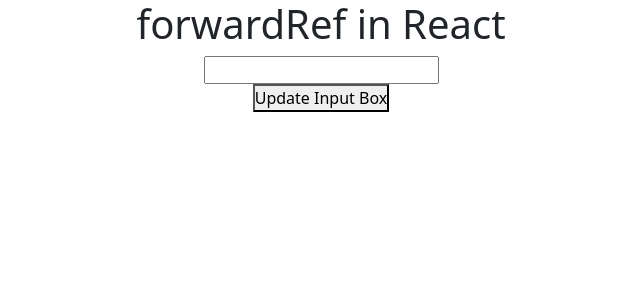
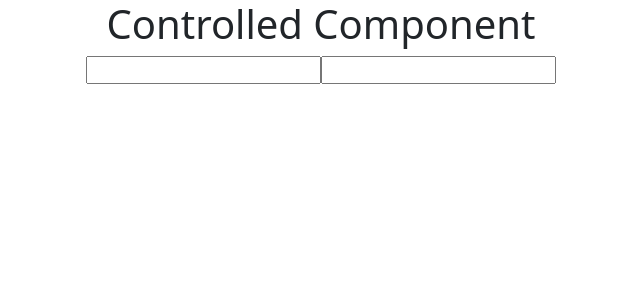
Before and after one commit to Hridoy8132/React-js-from-lec-15, a React (Create React App) app: page / in a window 1280 px wide. Shown: the top 300 px of the page, without its empty margins (319-959 px from the left). Built offline with nearby package versions, Linux system fonts and the light colour scheme.

Commit message:
Lec-44 Controlled Component

```diff
--- a/src/App.js
+++ b/src/App.js
@@ -234,7 +234,6 @@
 
 // / Lec-35 start Nested list with multidimension in Array:
 
-
 // import './App.css';
 // import React from 'react'
 // import { Table } from 'react-bootstrap'
@@ -400,10 +399,7 @@
 
 // Lec- 39 end Pure component using class:
 
-
 // Lec- 40 start UseMemo Hook in Reactjs.
-
-
 
 // import './App.css';
 // import React, { useState, useMemo } from 'react'
@@ -435,7 +431,6 @@
 // Lec- 40 End UseMemo Hook in Reactjs.
 
 // // Lec-41 start Ref in React js using class component:
-
 
 // import './App.css';
 // import React,{createRef} from 'react'
@@ -471,7 +466,6 @@
 
 // Lec-41 end Ref in React js using class component:
 
-
 // // // Lec-42 start UseRef in React
 // import React,{useRef} from 'react'
 // function App() {
@@ -496,34 +490,50 @@
 
 // export default App;
 
-
 // // Lec-42 end UseRef in React
 
 // // Lec-43 Start forwardRef in Reactjs
 
+// import "./App.css";
+// import React, { useRef } from "react";
+// import User from "./lec-43-forwardRef";
+// function App() {
+//   let inputRef = useRef(null);
+//   function updateInput() {
+//     inputRef.current.value = "1000";
+//     inputRef.current.style.color = "red";
+//     inputRef.current.focus();
+//   }
+//   return (
+//     <div className="App">
+//       <h1>forwardRef in React </h1>
+//       <User ref={inputRef} />
+//       <button onClick={updateInput}>Update Input Box</button>
+//     </div>
+//   );
+// }
+// export default App;
+
+// // Lec-43 End forwardRef in Reactjs
+
+// // Lec-44 Controlled Component
+
 
 import './App.css';
-import React ,{useRef} from 'react'
-import User from './lec-43-forwardRef';
+import React,{useState} from 'react'
 function App() {
-  let inputRef=useRef(null)
-  function updateInput()
-  {
-    inputRef.current.value="1000";
-    inputRef.current.style.color="red"
-    inputRef.current.focus()
+  let [val,setVal]=useState("")
+  let [item,setItem]=useState("")
 
-
-  }
-  return (
+   return (
     <div className="App">
-      <h1>forwardRef in React </h1>
-      <User ref={inputRef} />
-      <button onClick={updateInput} >Update Input Box</button>
+      <h1>Controlled Component </h1>
+      <input type="text" value={val} onChange={(e)=>setVal(e.target.value)} />
+      <input type="text" value={item} onChange={(e)=>setItem(e.target.value)} />
+   <h2>{val}</h2>
+   <h2>{item}</h2>
     </div>
   );
 
 }
-export default App;
-
-// // Lec-43 End forwardRef in Reactjs
+export default  App;
```
